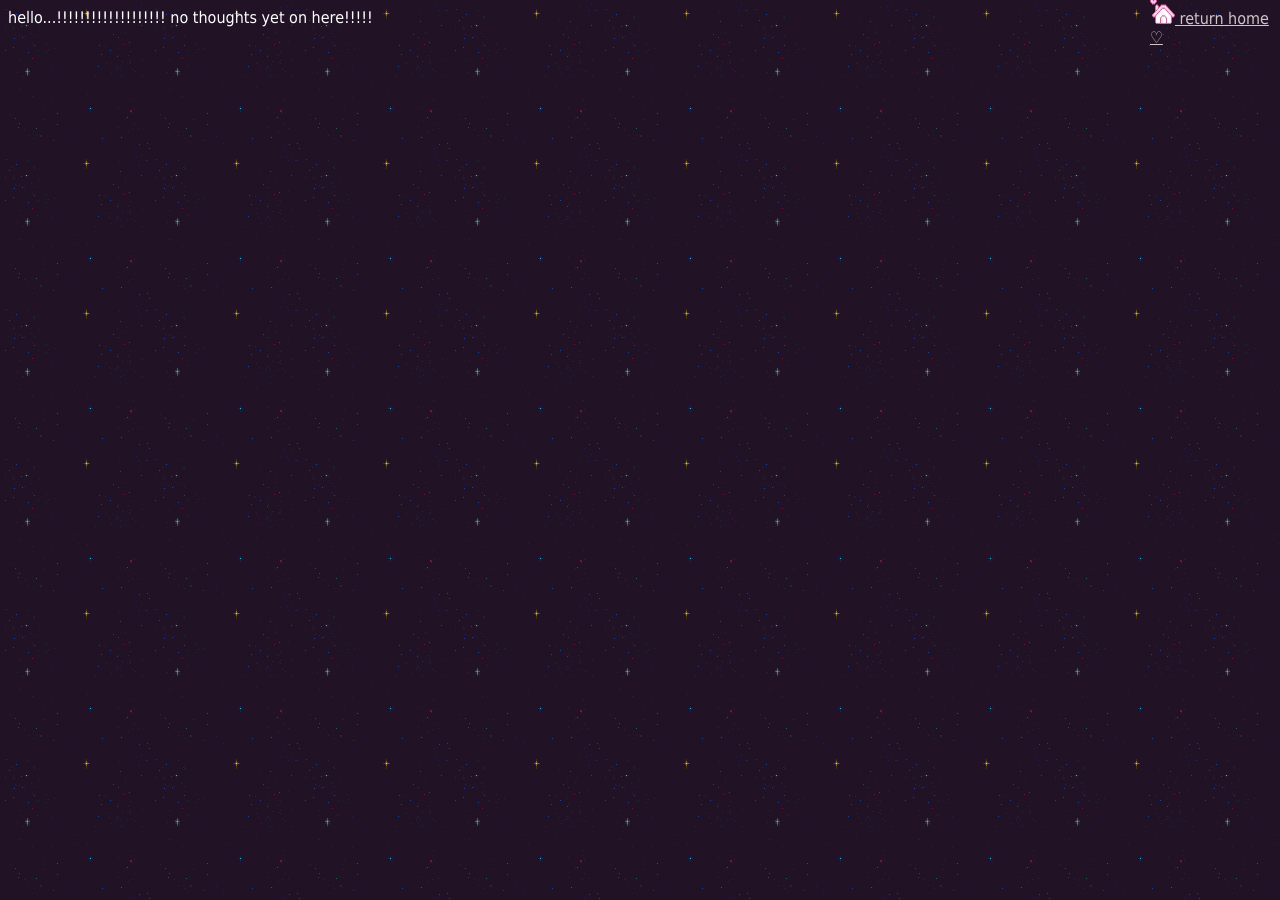
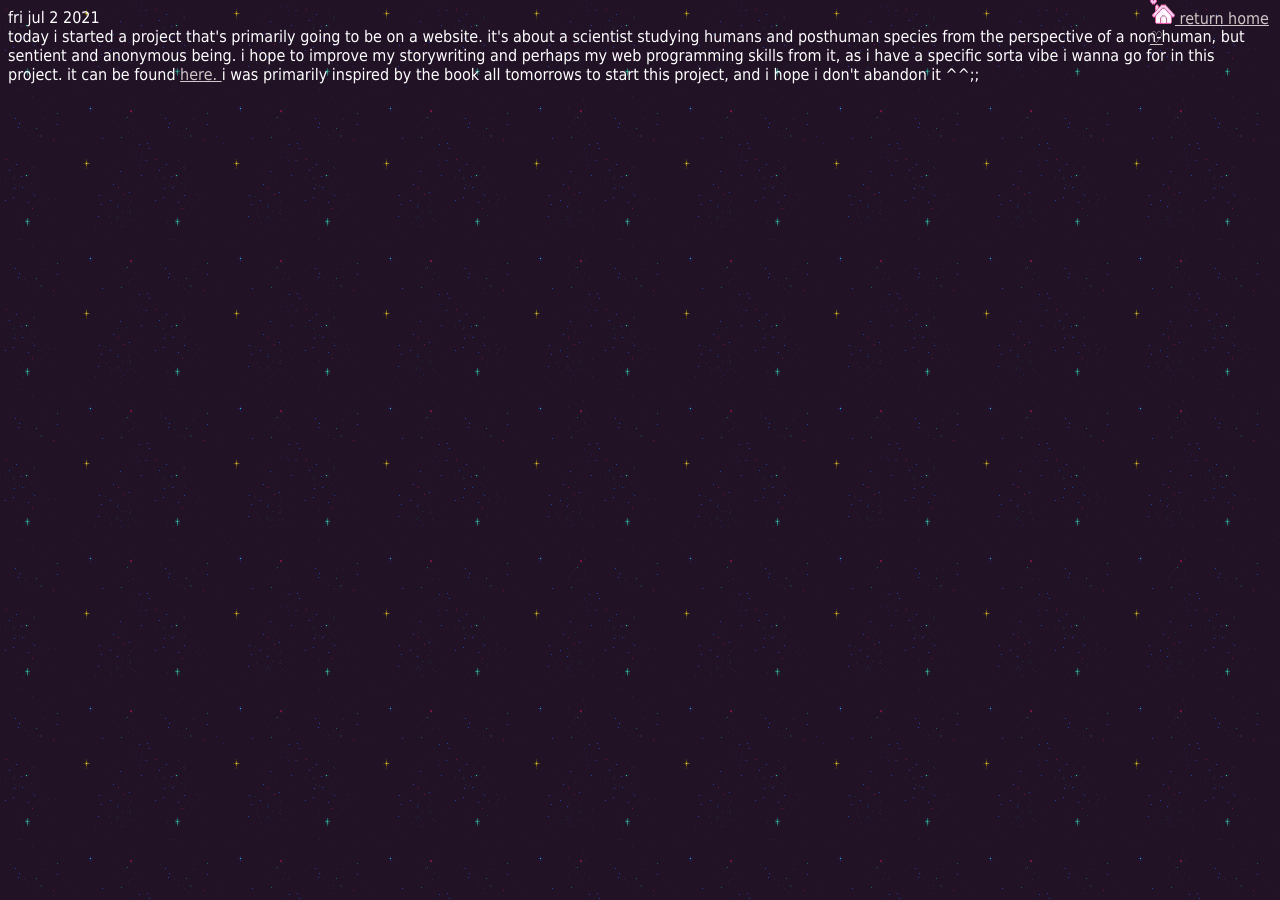
Before and after one commit to the-meliorist/the-meliorist.github.io, a Jekyll site: the page thoughts.html, which Jekyll copies as it is, in a window 1280 px wide. Built offline with Jekyll 4.4.1, drawn with Linux system fonts in a browser that asks for light colours.

Commit message:
Update thoughts.html

```diff
--- a/thoughts.html
+++ b/thoughts.html
@@ -231,4 +231,7 @@ function newColour() {
   </head>
   <body>
         <a id="homepage" href="https://bwandaid.my.to/"> <img src="home.gif"style="width:25px;height:25px;"> return home ♡ </a>
-    <div id="hi"> hello...!!!!!!!!!!!!!!!!!!! no thoughts yet on here!!!!! </div>
+    <div class="thought"> fri jul 2 2021
+      <br>
+      today i started a project that's primarily going to be on a website. it's about a scientist studying humans and posthuman species from the perspective of a non-human, but sentient and anonymous being. i hope to improve my storywriting and perhaps my web programming skills from it, as i have a specific sorta vibe i wanna go for in this project. it can be found <a href="https://genesisfiles.us.to"> here. </a> i was primarily inspired by the book all tomorrows to start this project, and i hope i don't abandon it ^^;;
+    </div>
```
